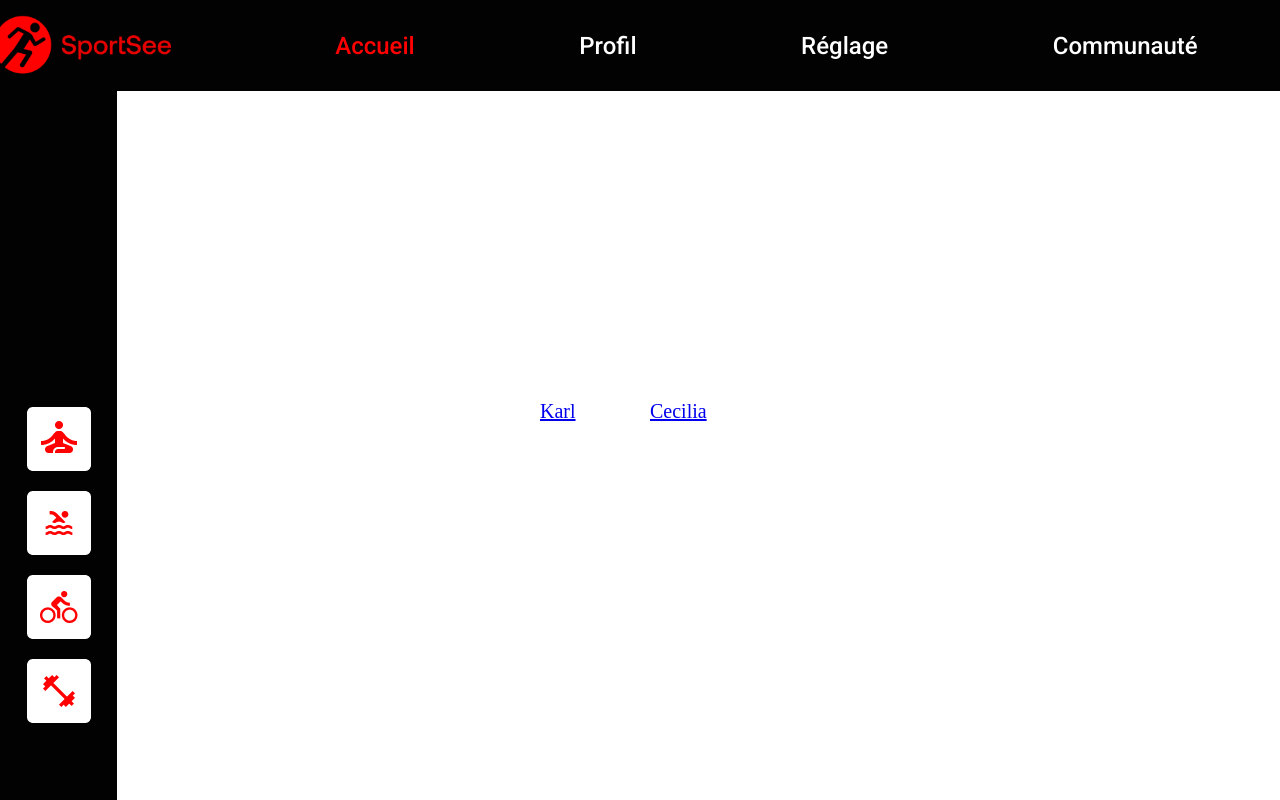
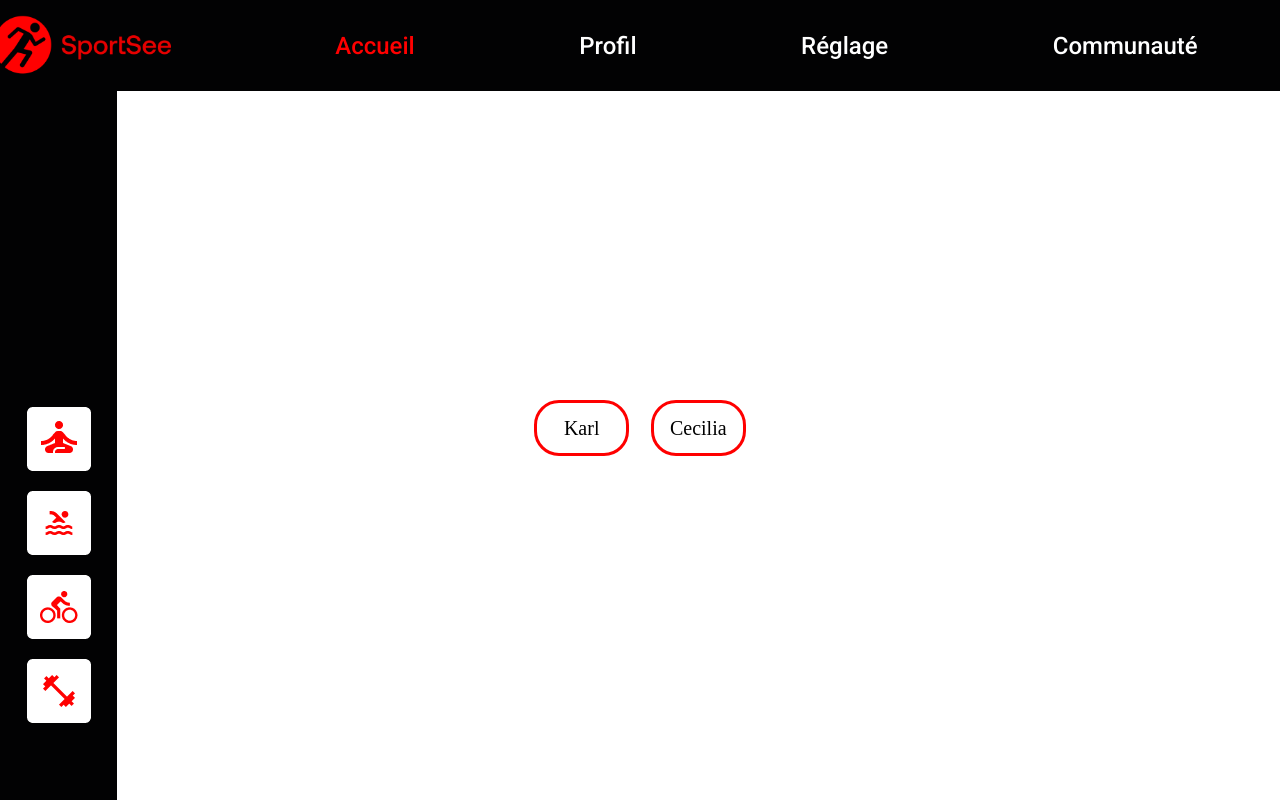
Before and after one commit to samuel73000/SportSee, a React (Vite) app in the folder FrontEnd/: page / in a window 1280 px wide. Shown: the top 800 px of the page. Built offline with nearby package versions, Linux system fonts and the light colour scheme.

Commit message:
SportSee

```diff
--- a/FrontEnd/src/Page/Home/Home.css
+++ b/FrontEnd/src/Page/Home/Home.css
@@ -18,8 +18,13 @@
   height: 50px;
   border-radius: 25px;
   cursor: pointer;
-  border-color: red;
+  border: solid 3px red;
   font-size: 20px;
+  align-items: center;
+  display: flex;
+  justify-content: center;
+  color: black;
+  text-decoration: none;
 }
 .btn-home:hover {
   background-color: red;
--- a/FrontEnd/src/composant/RadarChart/RadarChartComponent.jsx
+++ b/FrontEnd/src/composant/RadarChart/RadarChartComponent.jsx
@@ -6,7 +6,7 @@ export default function RadarChartPerf(props) {
   return (
     <div className='container-RadarChart'>
       <ResponsiveContainer width="100%" height='100%'>
-        <RadarChart outerRadius="65%" data={props.data}>
+        <RadarChart outerRadius="55%" data={props.data}>
           <PolarGrid radialLines={false} />
           <PolarAngleAxis
             dataKey='kind'
```
